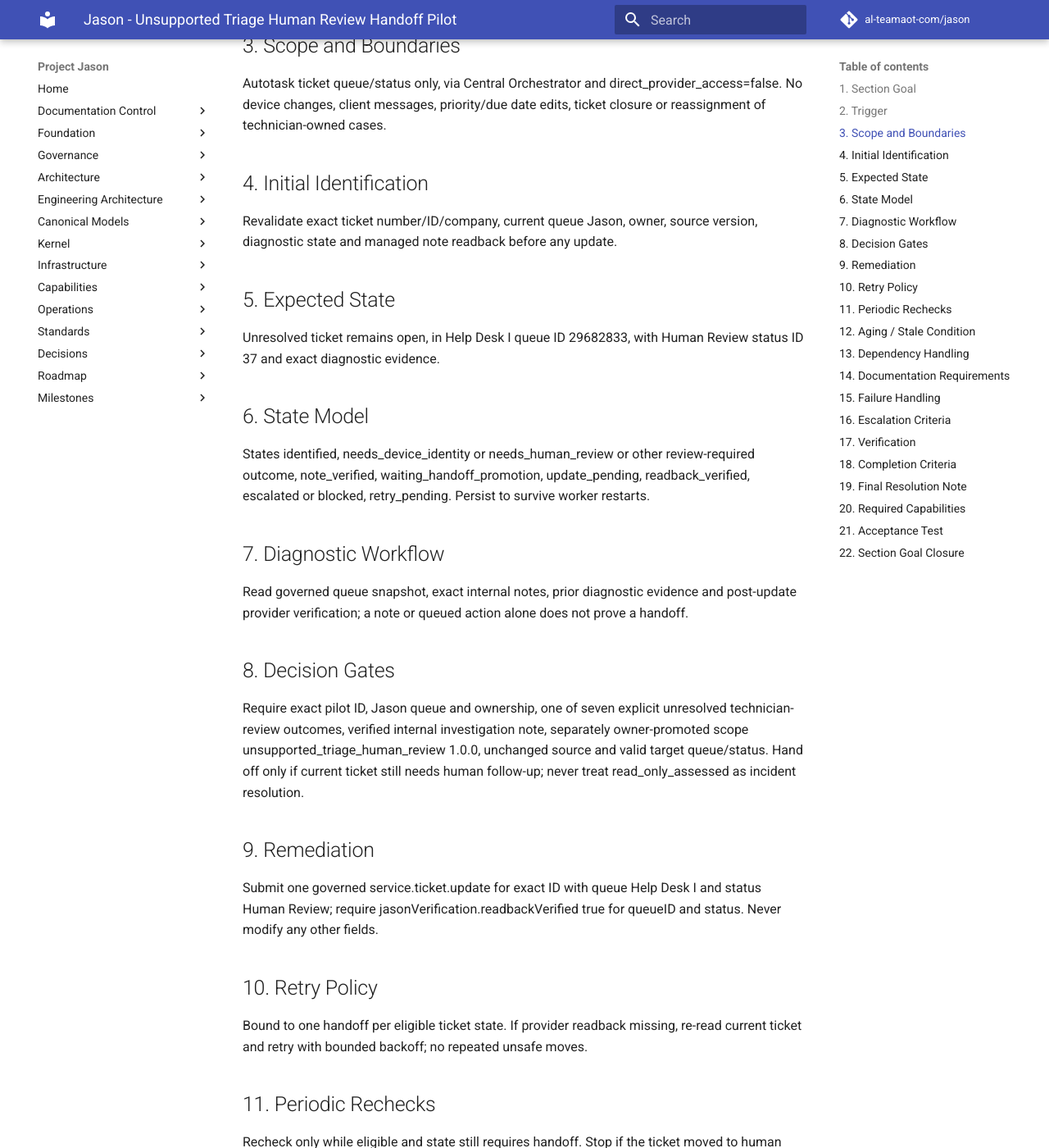
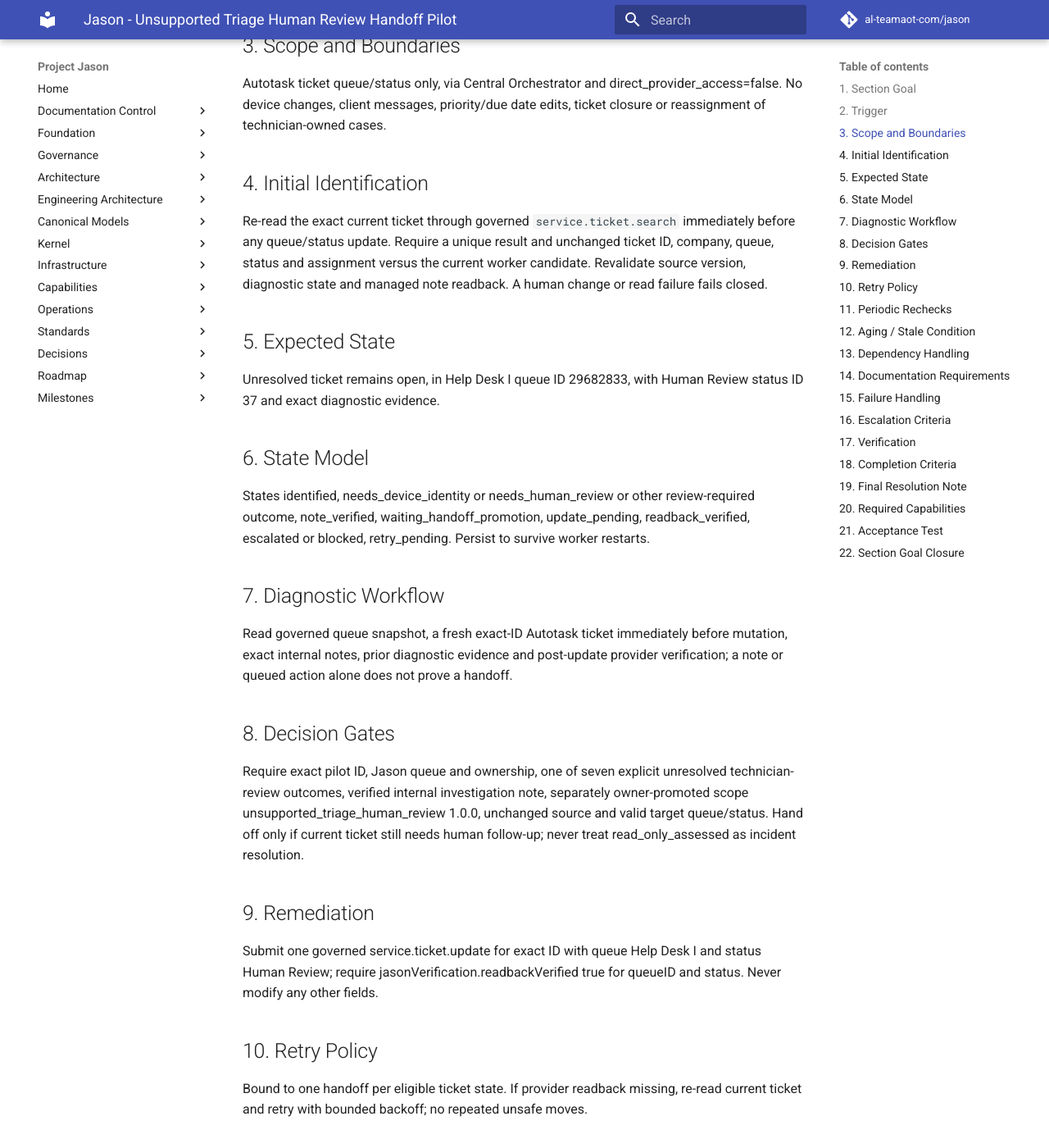
Before and after one commit to al-teamaot-com/jason, an MkDocs documentation site: the page built from docs/playbooks/Jason-Unsupported-Triage-Human-Review-Handoff-Pilot.md, in a window 1280 px wide and 1400 px high, scrolled down 933 px. Shown: the whole window at 82% size. Built offline with MkDocs 1.6.1 and Material for MkDocs 9.7.7, drawn with Linux system fonts in a browser that asks for light colours; comment, search, counter and statistics services are not loaded; some of the changed text lies outside the part shown.

Commit message:
docs(#770): require fresh governed ticket read before handoff

```diff
--- a/docs/playbooks/Jason-Unsupported-Triage-Human-Review-Handoff-Pilot.md
+++ b/docs/playbooks/Jason-Unsupported-Triage-Human-Review-Handoff-Pilot.md
@@ -45,7 +45,7 @@ Autotask ticket queue/status only, via Central Orchestrator and direct_provider_
 
 ## 4. Initial Identification
 
-Revalidate exact ticket number/ID/company, current queue Jason, owner, source version, diagnostic state and managed note readback before any update.
+Re-read the exact current ticket through governed `service.ticket.search` immediately before any queue/status update. Require a unique result and unchanged ticket ID, company, queue, status and assignment versus the current worker candidate. Revalidate source version, diagnostic state and managed note readback. A human change or read failure fails closed.
 
 ## 5. Expected State
 
@@ -57,7 +57,7 @@ States identified, needs_device_identity or needs_human_review or other review-r
 
 ## 7. Diagnostic Workflow
 
-Read governed queue snapshot, exact internal notes, prior diagnostic evidence and post-update provider verification; a note or queued action alone does not prove a handoff.
+Read governed queue snapshot, a fresh exact-ID Autotask ticket immediately before mutation, exact internal notes, prior diagnostic evidence and post-update provider verification; a note or queued action alone does not prove a handoff.
 
 ## 8. Decision Gates
 
@@ -113,7 +113,7 @@ Governed ticket search and notes search; exact separately promoted service.ticke
 
 ## 21. Acceptance Test
 
-Test a controlled simulated Jason-owned needs_human_review ticket, evidence-only read_only_assessed and needs_diagnostic_evidence cases, unpromoted denial, partial readback and retry, duplicate suppression, and human-owned exclusions. Live handoff only when a permitted pilot ticket naturally qualifies and the exact Owner promotion is present.
+Test a controlled simulated Jason-owned needs_human_review ticket, evidence-only read_only_assessed and needs_diagnostic_evidence cases, unpromoted denial, partial readback and retry, duplicate suppression, and human-owned exclusions. Inject changes in the fresh ticket's company, queue, status and assignee; require zero ticket updates and a durable bounded retry. Live handoff only when a permitted pilot ticket naturally qualifies and the exact Owner promotion is present.
 
 ## 22. Section Goal Closure
 
```
